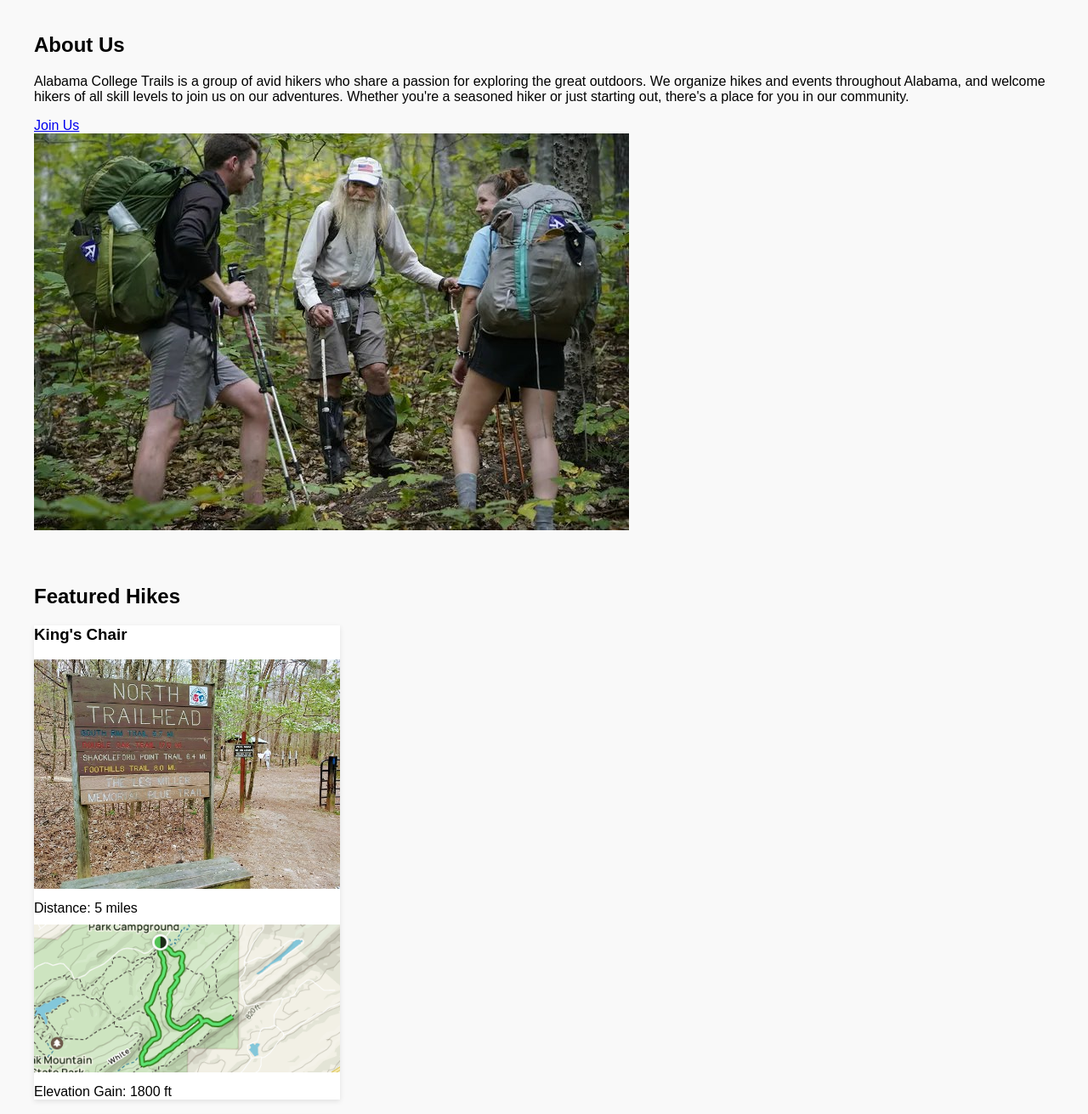
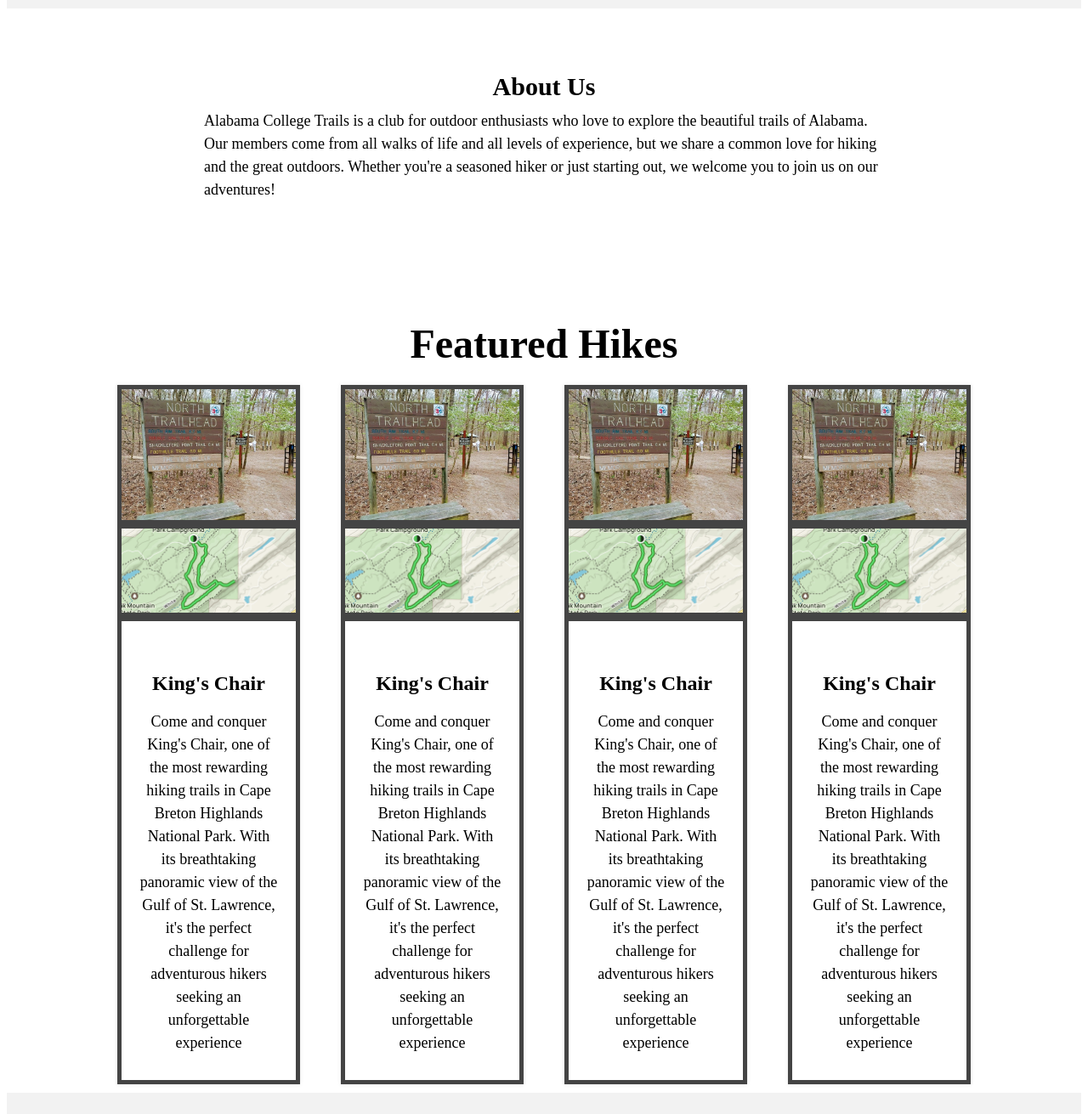
Before and after one commit to gibbyb/AlabamaCollegeTrails, a PHP site: page / in a window 1280 px wide. Shown: the part 578-1889 px from the top of the page at 85% size. Run offline with PHP 8.4, Linux system fonts and the light colour scheme; some libraries are stand-ins or nearby versions.

Commit message:
Revamped Homepage, Added all required html pages.

```diff
--- a/index.html
+++ b/index.html
@@ -1,106 +1,101 @@
 <!DOCTYPE html>
 <html lang="en">
-
 <head>
     <meta charset="UTF-8">
-    <meta name="viewport" content="width=device-width, initial-scale=1.0">
     <title>Alabama Hiking Trails</title>
     <link rel="stylesheet" href="styles.css">
 </head>
-
 <body>
 
-<nav>
-    <div class="logo">
-        <a href="index.html">Alabama College Trails</a>
-    </div>
-    <ul class="menu">
-        <li><a href="join.html">How to Join</a></li>
-        <li><a href="locations.html">Where We Hike</a></li>
-        <li><a href="resources.html">Hiking Resources</a></li>
-        <li><a href="calendar.html">Calendar of Events</a></li>
-        <li><a href="contact.html">Contact Us</a></li>
+<nav class="navbar" style="background-color: forestgreen">
+    <a class="navbar-brand" href="index.html"><img src="/img/temp-logo.png" alt="Alabama College Trails"></a>
+    <ul class="navbar-nav">
+        <li class="nav-item">
+            <a class="nav-link" href="join.html">How to Join</a>
+        </li>
+        <li class="nav-item">
+            <a class="nav-link" href="locations.html">Where We Hike</a>
+        </li>
+        <li class="nav-item">
+            <a class="nav-link" href="resources.html">Hiking Resources</a>
+        </li>
+        <li class="nav-item">
+            <a class="nav-link" href="calendar.html">Calendar of Events</a>
+        </li>
+        <li class="nav-item">
+            <a class="nav-link" href="contact.html">Contact Us</a>
+        </li>
     </ul>
-    <div class="toggle">
-        <i class="fas fa-bars"></i>
-    </div>
 </nav>
 
-<header>
-    <div class="container">
-        <h1>Welcome to the Alabama College Trails</h1>
-        <p>Discover the beauty of Alabama through our organized hikes and events</p>
+<div class="welcome-section">
+    <img src="/img/hikers-on-trail.jpg" alt="Happy Hikers on a Trail">
+    <h1>Welcome to Alabama College Trails!</h1>
 </div>
-</header>
 
-<section id="about">
-    <div class="container">
-        <div class="content">
+<div class="about-us-section">
     <h2>About Us</h2>
-            <p>Alabama College Trails is a group of avid hikers who share a passion for exploring the great outdoors. We organize hikes and events throughout Alabama, and welcome hikers of all skill levels to join us on our adventures. Whether you're a seasoned hiker or just starting out, there's a place for you in our community.</p>
-            <a href="join.html" class="btn">Join Us</a>
+    <p>Alabama College Trails is a club for outdoor enthusiasts who love to explore the beautiful trails of Alabama. Our members come from all walks of life and all levels of experience, but we share a common love for hiking and the great outdoors. Whether you're a seasoned hiker or just starting out, we welcome you to join us on our adventures!</p>
 </div>
-        <div class="image">
-            <img src="img/hikers-on-trail.jpg" alt="Hikers on a trail">
+
+<section class="featured-hikes">
+    <div class="featured-hikes-container">
+         <h1 class="featured-hikes-header">Featured Hikes</h1>
+        <div class="featured-hikes-row">
+            <div class="card">
+                <img src="/img/kings-chair.jpg" alt="Trail 1">
+                <img src="/img/kingschairmap.png" alt="Map 1">
+                <div class="card-body">
+                    <h5 class="card-title">King's Chair</h5>
+                    <p class="card-text">Come and conquer King's Chair, one of the most rewarding hiking trails in Cape Breton Highlands National Park. With its breathtaking panoramic view of the Gulf of St. Lawrence, it's the perfect challenge for adventurous hikers seeking an unforgettable experience</p>
+                </div>
+            </div>
+            <div class="card">
+                <img src="/img/kings-chair.jpg" alt="Trail 1">
+                <img src="/img/kingschairmap.png" alt="Map 1">
+                <div class="card-body">
+                    <h5 class="card-title">King's Chair</h5>
+                    <p class="card-text">Come and conquer King's Chair, one of the most rewarding hiking trails in Cape Breton Highlands National Park. With its breathtaking panoramic view of the Gulf of St. Lawrence, it's the perfect challenge for adventurous hikers seeking an unforgettable experience</p>
+                </div>
+            </div>
+            <div class="card">
+                <img src="/img/kings-chair.jpg" alt="Trail 1">
+                <img src="/img/kingschairmap.png" alt="Map 1">
+                <div class="card-body">
+                    <h5 class="card-title">King's Chair</h5>
+                    <p class="card-text">Come and conquer King's Chair, one of the most rewarding hiking trails in Cape Breton Highlands National Park. With its breathtaking panoramic view of the Gulf of St. Lawrence, it's the perfect challenge for adventurous hikers seeking an unforgettable experience</p>
+                </div>
+            </div>
+            <div class="card">
+                <img src="/img/kings-chair.jpg" alt="Trail 1">
+                <img src="/img/kingschairmap.png" alt="Map 1">
+                <div class="card-body">
+                    <h5 class="card-title">King's Chair</h5>
+                    <p class="card-text">Come and conquer King's Chair, one of the most rewarding hiking trails in Cape Breton Highlands National Park. With its breathtaking panoramic view of the Gulf of St. Lawrence, it's the perfect challenge for adventurous hikers seeking an unforgettable experience</p>
+                </div>
+            </div>
         </div>
     </div>
 </section>
 
-<section id="featured">
-    <div class="container">
-        <h2>Featured Hikes</h2>
-        <div class="grid">
-            <div class="card">
-                <h3>King's Chair</h3>
-                <img src="img/kings-chair.jpg" alt="King's Chair">
-                <p>Distance: 5 miles</p>
-                <img src="img/kingschairmap.png" alt="King's Chair">
-                <p>Elevation Gain: 1800 ft</p>
-            </div>
-            <div class="card">
-                <img src="images/hike2.jpg" alt="Hiking trail">
-                <h3>Sougahoagdee Falls</h3>
-                <p>Distance: 8 miles</p>
-                <p>Elevation Gain: 1500 ft</p>
-            </div>
-            <div class="card">
-                <img src="images/hike3.jpg" alt="Hiking trail">
-                <h3>Little River Canyon</h3>
-                <p>Distance: 8 miles</p>
-                <p>Elevation Gain: 1200 ft</p>
-            </div>
-        </div>
-        <a href="locations.html" class="btn">View More Hikes</a>
-    </div>
-</section>
-
-<section id="newsletter">
-    <div class="container">
+<div class="newsletter-section">
     <h2>Subscribe to Our Newsletter</h2>
-        <form action="#">
-            <input type="email" placeholder="Enter your email address">
-            <button type="submit" class="btn">Subscribe</button>
+    <form>
+        <label for="email">Enter your email address:</label>
+        <input type="email" id="email" name="email" required>
+        <button type="submit">Subscribe</button>
     </form>
 </div>
-</section>
 
-<footer>
-    <div class="container">
-        <div class="logo">
-            <a href="index.html">Alabama College Trails</a>
-        </div>
-        <ul class="menu">
-            <li><a href="join.html">How to Join</a></li>
-            <li><a href="locations.html">Where We Hike</a></li>
-            <li><a href="resources.html">Hiking Resources</a></li>
-            <li><a href="calendar.html">Calendar of Events</a></li>
-            <li><a href="contact.html">Contact Us</a></li>
+<footer class="index" style="background-color: forestgreen">
+    <ul>
+        <li><a href="#">How to Join</a></li>
+        <li><a href="#">Where We Hike</a></li>
+        <li><a href="#">Hiking Resources</a></li>
+        <li><a href="#">Calendar of Events</a></li>
+        <li><a href="#">Join Us</a></li>
     </ul>
-        <p>&copy; 2023 Alabama College Trails</p>
-    </div>
 </footer>
-
-<script src="https://kit.fontawesome.com/4f8f3b3b62.js" crossorigin="anonymous"></script>
 
 </body>
 </html>
--- a/styles.css
+++ b/styles.css
@@ -1,137 +1,215 @@
-/* Main Styles */
-
-body {
-    margin: 0;
-    font-family: Arial, sans-serif;
-    background-color: #F9F9F9;
-}
-
-.container {
-    max-width: 1200px;
-    margin: 0 auto;
-    padding: 20px;
-}
-
-/* Navigation */
-
-nav {
-    background-color: #1D3557;
+/* Navbar */
+.navbar {
     display: flex;
     justify-content: space-between;
     align-items: center;
-    padding: 20px;
+    height: 80px;
 }
 
-nav a {
-    color: #FFFFFF;
-    text-decoration: none;
-    font-size: 18px;
-    font-weight: bold;
+.navbar-brand img {
     margin-left: 20px;
+    margin-bottom: -5px;
+    height: 80px;
 }
 
-nav a:hover {
-    color: #F9C74F;
+.navbar-nav {
+    display: flex;
+    list-style: none;
+    margin: 0;
+    padding: 0;
 }
 
-.active {
-    color: #F9C74F;
+.nav-item {
+    margin: 0 10px;
 }
 
-/* Header */
-
-header {
-    background-image: url("https://images.unsplash.com/photo-1521947214562-3e3c860ae8dd");
-    height: 400px;
-    background-size: cover;
-    background-position: center;
-    position: relative;
+.nav-link {
+    color: white;
+    text-decoration: none;
+    font-weight: bold;
+    font-size: 18px;
 }
 
-.header-content {
-    position: absolute;
-    top: 50%;
-    left: 50%;
-    transform: translate(-50%, -50%);
-    text-align: center;
-    color: #FFFFFF;
+/* Welcome Section */
+.welcome-section {
+    display: flex;
+    flex-direction: column;
+    align-items: center;
+    justify-content: center;
+    height: 500px;
+    background-color: #f2f2f2;
 }
 
-.header-content h1 {
-    font-size: 48px;
-    margin: 0;
-    font-weight: bold;
+.welcome-section img {
+    margin-top: 2%;
+    height: 400px;
 }
 
-.header-content p {
-    font-size: 24px;
-    margin: 20px 0 0;
+.welcome-section h1 {
+    font-size: 40px;
+    text-align: center;
 }
 
-/* Main Content */
+/* About Us Section */
+.about-us-section {
+    padding: 50px 0;
+    background-color: white;
+}
 
-main {
+.about-us-section h2 {
+    font-size: 30px;
+    text-align: center;
+    margin-bottom: 10px;
+}
+
+.about-us-section p {
+    font-size: 18px;
+    line-height: 1.5;
+    max-width: 800px;
+    margin: 0 auto;
+}
+
+/* Featured hikes section */
+.featured-hikes {
+    margin-left: 5%;
+    margin-right: 5%;
+    display: flex;
+    flex-wrap: wrap;
+    justify-content: center;
+}
+.featured-hikes-header {
+    font-size: 48px;
+    margin-top: 90px;
+    margin-bottom: 1%;
+    text-align: center;
+}
+
+.featured-hikes-row {
+    margin-right: 5%;
+    margin-left: 5%;
     display: flex;
     flex-wrap: wrap;
     justify-content: space-between;
-    margin-top: 40px;
 }
 
 .card {
-    background-color: #FFFFFF;
-    box-shadow: 0 2px 6px rgba(0, 0, 0, 0.1);
-    width: 30%;
-    margin-bottom: 20px;
+    max-width: 20%;
+    flex-basis: calc(25% - 20px);
+    width: 25%;
+    margin: 10px;
+    background-color: #444;
+    box-shadow: 0 0 5px rgba(0, 0, 0, 0.1);
+    padding: 5px;
+    text-align: center;
+    display: flex;
+    flex-direction: column;
+    justify-content: space-between;
+}
+
+.featured-hikes .card {
+    margin: 10px;
+}
+
+.featured-hikes-section .card img {
+    width: 100%;
+    height: auto;
+    margin-bottom: 10px;
+}
+
+.featured-hikes-section .card-body {
+    text-align: center;
 }
 
 .card img {
     width: 100%;
+    height: auto;
+    margin-bottom: 10px;
 }
 
-.card-content {
+.card-body {
+    background-color: white;
     padding: 20px;
 }
 
-.card h2 {
+.card-title {
     font-size: 24px;
-    margin: 0;
+    margin-bottom: 10px;
 }
 
-.card p {
-    font-size: 16px;
-    margin: 10px 0;
+.card-text {
+    font-size: 18px;
+    line-height: 1.5;
+    margin-bottom: 10px;
 }
 
-.card a {
-    color: #1D3557;
+/* Newsletter Section */
+.newsletter-section {
+    background-color: #f2f2f2;
+    padding: 50px 0;
+    text-align: center;
+}
+
+.newsletter-section h2 {
+    font-size: 30px;
+    margin-bottom: 20px;
+}
+
+.newsletter-section form {
+    display: flex;
+    justify-content: center;
+    align-items: center;
+    max-width: 600px;
+    margin: 0 auto;
+}
+
+.newsletter-section label {
+    font-size: 18px;
+    margin-right: 10px;
+}
+
+.newsletter-section input[type="email"] {
+    padding: 10px;
+    font-size: 18px;
+    border: none;
+    border-radius: 5px;
+    margin-right: 10px;
+}
+
+.newsletter-section button {
+    padding: 10px 20px;
+    font-size: 18px;
+    font-weight: bold;
+    color: white;
+    background-color: forestgreen;
+    border: none;
+    border-radius: 5px;
+    cursor: pointer;
+}
+
+.newsletter-section button:hover {
+    background-color: darkgreen;
+}
+
+.index {
+    padding: 20px;
+    color: white;
+}
+
+.index ul {
+    display: flex;
+    list-style: none;
+    margin: 0;
+    padding: 0;
+    justify-content: center;
+}
+
+.index li {
+    margin: 0 10px;
+}
+
+.index a {
+    color: white;
     text-decoration: none;
     font-weight: bold;
+    font-size: 18px;
 }
-
-.card a:hover {
-    color: #F9C74F;
-}
-
-/* Footer */
-
-footer {
-    background-color: #1D3557;
-    color: #FFFFFF;
-    text-align: center;
-    padding: 20px;
-    margin-top: 40px;
-}
-
-/* Media Queries */
-
-@media (max-width: 991px) {
-    .card {
-        width: 48%;
-    }
-}
-
-@media (max-width: 767px) {
-    .card {
-        width: 100%;
-    }
-}
```
Also changed, not shown: calendar.html (+24 -1 lines), contact.html (added, +32 -0 lines), join.html (added, +32 -0 lines), locations.html (+24 -1 lines), resources.html (added, +32 -0 lines), 1 other file. Lines whose indentation alone changed are shown as unchanged.
